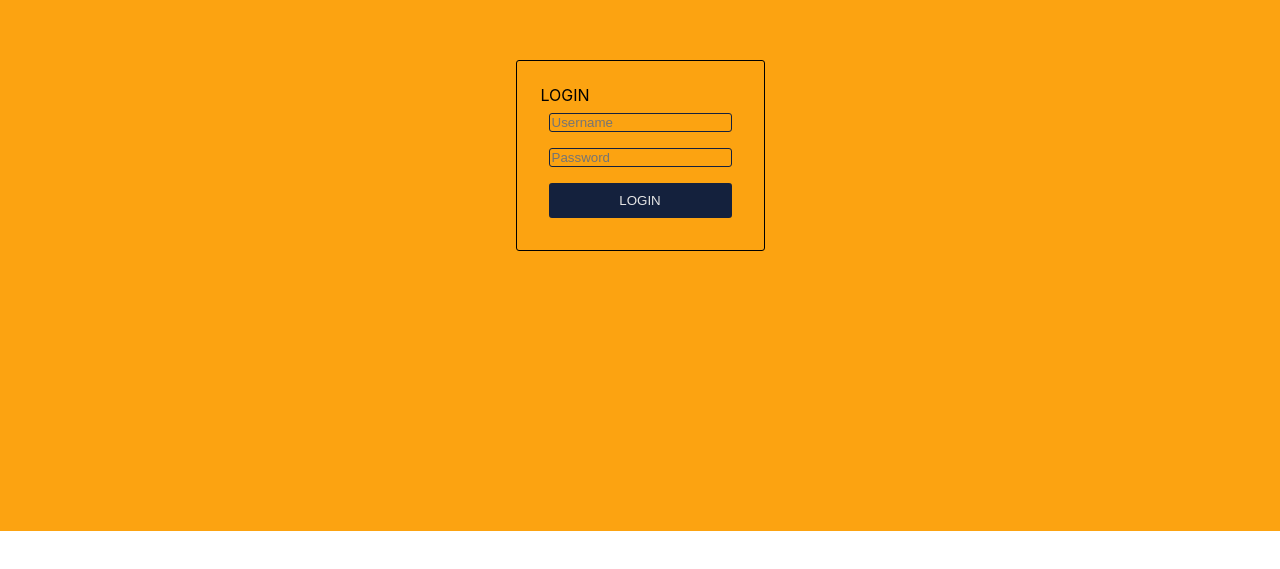
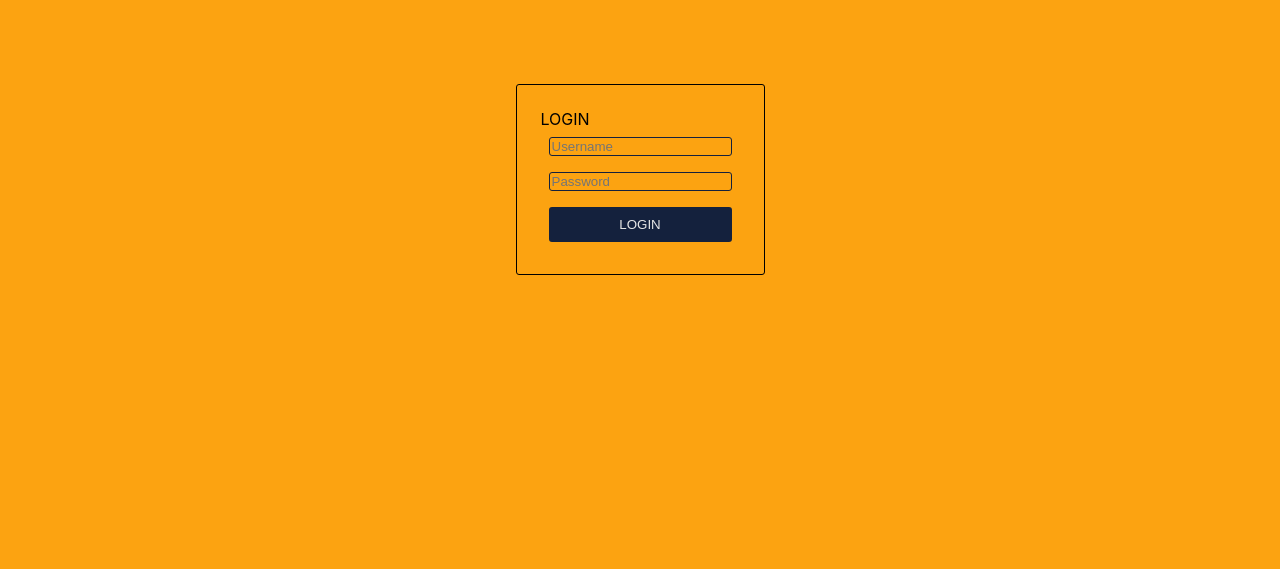
Before and after one commit to miguebarbell/journal, a React (Create React App) app in the folder client/: page / in a window 1280 px wide. Shown: the part 221-790 px from the top of the page. Built offline with nearby package versions, Linux system fonts and the light colour scheme; a web font is replaced by a local one.

Commit message:
height without navbar

```diff
--- a/client/src/pages/login.jsx
+++ b/client/src/pages/login.jsx
@@ -1,5 +1,5 @@
 import styled from "styled-components";
-import {FOOTER_HEIGHT, COLOR_FOUR, NAVBAR_HEIGHT, COLOR_ONE, COLOR_THREE, COLOR_TWO} from "../conf";
+import {COLOR_FOUR, COLOR_ONE, COLOR_THREE, COLOR_TWO} from "../conf";
 import {useState} from "react";
 import {useDispatch, useSelector} from "react-redux";
 import {login} from "../redux/userApiCalls";
@@ -8,7 +8,7 @@ export const Container = styled.div`
   display: flex;
   justify-content: center;
   align-items: center;
-  min-height: calc(100vh - ${NAVBAR_HEIGHT});
+  min-height: 100vh;
   background-color: ${COLOR_THREE};
   flex-direction: column;
 `;
```
